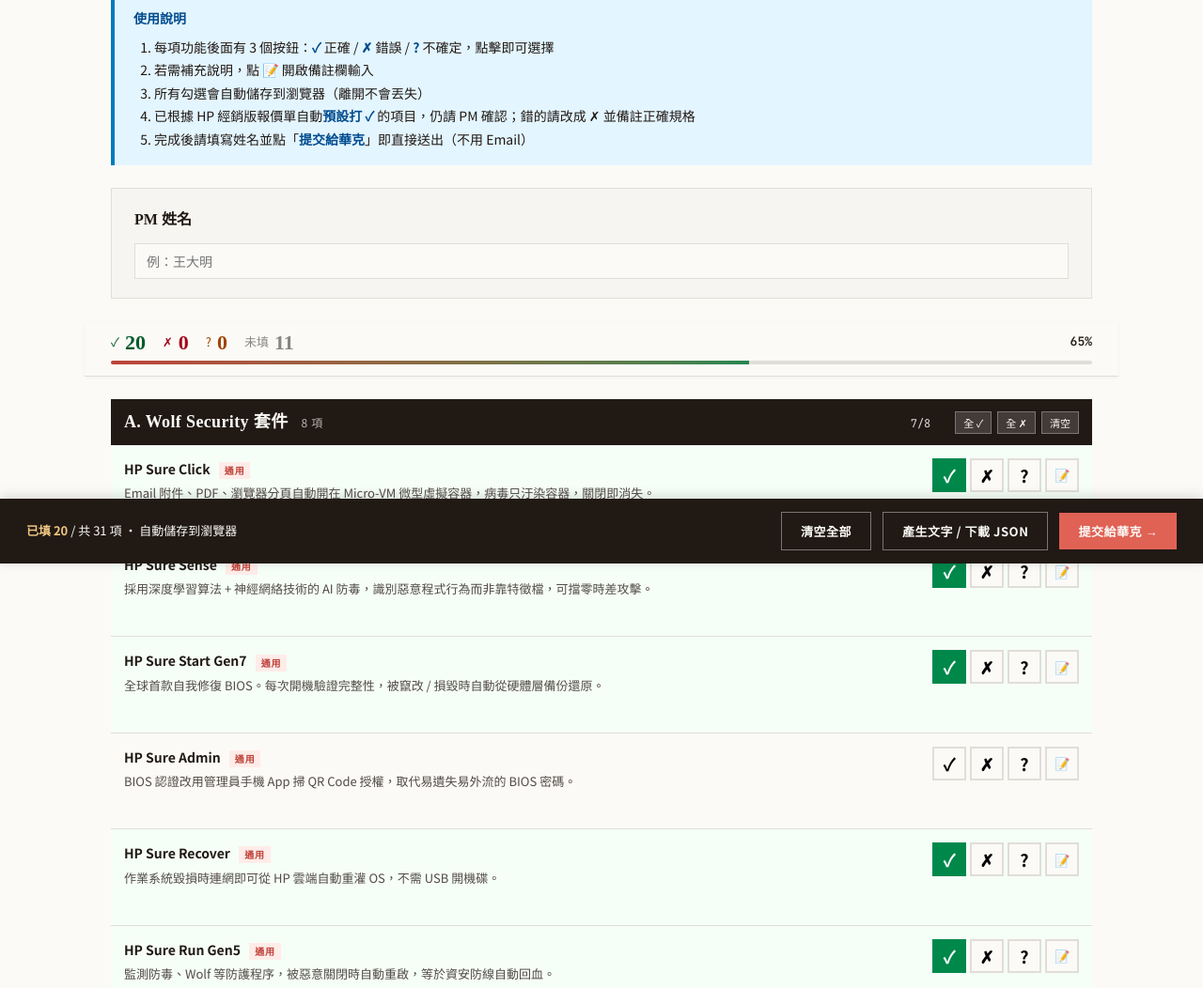
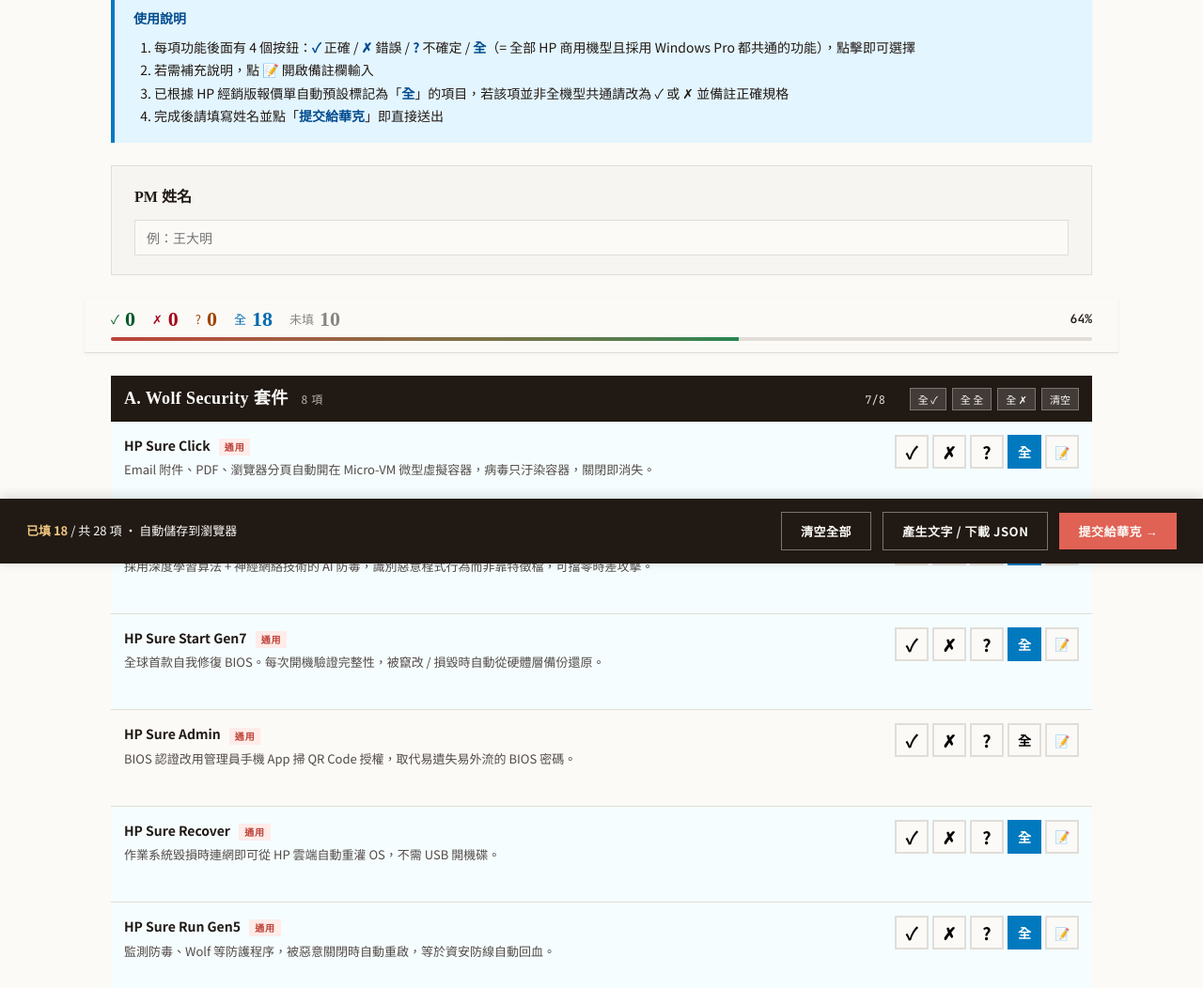
Before and after one commit to s88074g10/product-research, a plain HTML site: page research/hp-elitebook-8-pm-check.html in a window 1280 px wide. Shown: the part 200-1252 px from the top of the page at 94% size. Drawn offline with Linux system fonts and the light colour scheme.

Commit message:
feat(pm-check): 新增「全」選項+簡答題FAQ，刪除F擴充支援，預設改全機型共通

```diff
--- a/research/hp-elitebook-8-pm-check.html
+++ b/research/hp-elitebook-8-pm-check.html
@@ -60,6 +60,7 @@
   .progress-stats .stat.v { color:oklch(0.4 0.12 155); }
   .progress-stats .stat.x { color:oklch(0.45 0.18 25); }
   .progress-stats .stat.q { color:oklch(0.5 0.15 55); }
+  .progress-stats .stat.a { color:oklch(0.5 0.15 240); }
   .progress-stats .stat.todo { color:var(--ink-muted); }
   .progress-stats .pct { margin-left:auto; font-family:'JetBrains Mono',monospace; font-weight:600; color:var(--ink); }
   .progress-fill { height:4px; background:var(--line); margin-top:8px; border-radius:2px; overflow:hidden; }
@@ -83,6 +84,7 @@
   .item.checked-v { background:oklch(0.99 0.012 155); }
   .item.checked-x { background:oklch(0.99 0.012 25); }
   .item.checked-q { background:oklch(0.99 0.012 55); }
+  .item.checked-a { background:oklch(0.99 0.012 240); }
   .item-content h4 { font-size:14px; font-weight:700; color:var(--ink); margin-bottom:4px; }
   .item-content h4 .tag { display:inline-block; padding:1px 6px; background:var(--brand-soft); color:var(--brand); font-size:10px; font-weight:600; margin-left:6px; letter-spacing:0.08em; vertical-align:middle; }
   .item-content p { font-size:13px; color:var(--ink-soft); line-height:1.65; }
@@ -96,6 +98,8 @@
   .check-btn.active.v { background:oklch(0.55 0.14 155); border-color:oklch(0.55 0.14 155); color:white; }
   .check-btn.active.x { background:oklch(0.55 0.2 25); border-color:oklch(0.55 0.2 25); color:white; }
   .check-btn.active.q { background:oklch(0.6 0.18 55); border-color:oklch(0.6 0.18 55); color:white; }
+  .check-btn.active.a { background:oklch(0.55 0.15 240); border-color:oklch(0.55 0.15 240); color:white; }
+  .check-btn.all-btn { font-size:14px; font-weight:700; }
   .check-btn.note-btn { font-size:13px; }
   .check-btn.note-btn.active { background:var(--ink); color:var(--paper); border-color:var(--ink); }
 
@@ -135,6 +139,17 @@
     .submit-bar button { width:100%; }
   }
 
+  /* FAQ 簡答題 */
+  .faq-block { margin-top:48px; padding:24px 24px 28px; background:var(--info-soft); border-left:4px solid var(--info); }
+  .faq-block h2 { font-family:'Noto Serif TC',serif; font-weight:700; font-size:20px; margin-bottom:6px; color:oklch(0.4 0.15 240); }
+  .faq-block .faq-intro { font-size:13px; color:var(--ink-soft); margin-bottom:18px; line-height:1.7; }
+  .faq-item { margin-bottom:18px; padding-bottom:18px; border-bottom:1px solid oklch(0.85 0.05 240 / 0.5); }
+  .faq-item:last-child { border-bottom:none; padding-bottom:0; margin-bottom:0; }
+  .faq-item .faq-q { font-size:14px; font-weight:700; color:var(--ink); margin-bottom:8px; line-height:1.6; }
+  .faq-item .faq-q .qnum { display:inline-block; background:var(--info); color:white; padding:2px 8px; font-size:11px; font-weight:700; margin-right:8px; font-family:'JetBrains Mono',monospace; }
+  .faq-item textarea { width:100%; padding:10px 12px; font-family:inherit; font-size:13px; border:1px solid var(--line); background:var(--paper); resize:vertical; min-height:80px; line-height:1.6; }
+  .faq-item textarea:focus { outline:none; border-color:var(--info); }
+
   @media print {
     .progress-bar, .submit-bar { display:none; }
     .check-btn { width:28px; height:28px; font-size:14px; }
@@ -159,11 +174,10 @@
 <div class="intro">
   <b>使用說明</b>
   <ol style="margin-top:6px;">
-    <li>每項功能後面有 3 個按鈕：<b>✓</b> 正確 / <b>✗</b> 錯誤 / <b>?</b> 不確定，點擊即可選擇</li>
+    <li>每項功能後面有 4 個按鈕：<b>✓</b> 正確 / <b>✗</b> 錯誤 / <b>?</b> 不確定 / <b>全</b>（= 全部 HP 商用機型且採用 Windows Pro 都共通的功能），點擊即可選擇</li>
     <li>若需補充說明，點 <b>📝</b> 開啟備註欄輸入</li>
-    <li>所有勾選會自動儲存到瀏覽器（離開不會丟失）</li>
-    <li>已根據 HP 經銷版報價單自動<b>預設打 ✓</b> 的項目，仍請 PM 確認；錯的請改成 ✗ 並備註正確規格</li>
-    <li>完成後請填寫姓名並點「<b>提交給華克</b>」即直接送出（不用 Email）</li>
+    <li>已根據 HP 經銷版報價單自動預設標記為「<b>全</b>」的項目，若該項並非全機型共通請改為 ✓ 或 ✗ 並備註正確規格</li>
+    <li>完成後請填寫姓名並點「<b>提交給華克</b>」即直接送出</li>
   </ol>
 </div>
 
@@ -179,6 +193,7 @@
     <span class="stat v">✓ <span class="num" id="cnt-v">0</span></span>
     <span class="stat x">✗ <span class="num" id="cnt-x">0</span></span>
     <span class="stat q">? <span class="num" id="cnt-q">0</span></span>
+    <span class="stat a">全 <span class="num" id="cnt-a">0</span></span>
     <span class="stat todo">未填 <span class="num" id="cnt-todo">0</span></span>
     <span class="pct" id="pct">0%</span>
   </div>
@@ -187,6 +202,9 @@
 
 <!-- 內容由 JS 渲染 -->
 <div id="content"></div>
+
+<!-- 簡答題（由 JS 渲染） -->
+<div id="faq-section"></div>
 
 </div>
 
@@ -226,14 +244,14 @@ const SPEC_DATA = [
     subtitle: "8 項",
     tag: "通用",
     sub: [
-      { name: "HP Sure Click", desc: "Email 附件、PDF、瀏覽器分頁自動開在 Micro-VM 微型虛擬容器，病毒只汙染容器，關閉即消失。", default: "v" },
-      { name: "HP Sure Sense", desc: "採用深度學習算法 + 神經網絡技術的 AI 防毒，識別惡意程式行為而非靠特徵檔，可擋零時差攻擊。", default: "v" },
-      { name: "HP Sure Start Gen7", desc: "全球首款自我修復 BIOS。每次開機驗證完整性，被竄改 / 損毀時自動從硬體層備份還原。", default: "v" },
+      { name: "HP Sure Click", desc: "Email 附件、PDF、瀏覽器分頁自動開在 Micro-VM 微型虛擬容器，病毒只汙染容器，關閉即消失。", default: "a" },
+      { name: "HP Sure Sense", desc: "採用深度學習算法 + 神經網絡技術的 AI 防毒，識別惡意程式行為而非靠特徵檔，可擋零時差攻擊。", default: "a" },
+      { name: "HP Sure Start Gen7", desc: "全球首款自我修復 BIOS。每次開機驗證完整性，被竄改 / 損毀時自動從硬體層備份還原。", default: "a" },
       { name: "HP Sure Admin", desc: "BIOS 認證改用管理員手機 App 掃 QR Code 授權，取代易遺失易外流的 BIOS 密碼。" },
-      { name: "HP Sure Recover", desc: "作業系統毀損時連網即可從 HP 雲端自動重灌 OS，不需 USB 開機碟。", default: "v" },
-      { name: "HP Sure Run Gen5", desc: "監測防毒、Wolf 等防護程序，被惡意關閉時自動重啟，等於資安防線自動回血。", default: "v" },
-      { name: "HP Tamper Lock", desc: "機殼開啟偵測。偵測到拆機（防 TPM 探測 / DMA 攻擊 / 快閃記憶體替換）即觸發鎖機。", default: "v" },
-      { name: "HP Client Security Manager Gen7", desc: "Wolf 套件中央控制台，整合管理上述所有 Sure 系列功能與資安政策。", default: "v" }
+      { name: "HP Sure Recover", desc: "作業系統毀損時連網即可從 HP 雲端自動重灌 OS，不需 USB 開機碟。", default: "a" },
+      { name: "HP Sure Run Gen5", desc: "監測防毒、Wolf 等防護程序，被惡意關閉時自動重啟，等於資安防線自動回血。", default: "a" },
+      { name: "HP Tamper Lock", desc: "機殼開啟偵測。偵測到拆機（防 TPM 探測 / DMA 攻擊 / 快閃記憶體替換）即觸發鎖機。", default: "a" },
+      { name: "HP Client Security Manager Gen7", desc: "Wolf 套件中央控制台，整合管理上述所有 Sure 系列功能與資安政策。", default: "a" }
     ]
   },
   {
@@ -242,10 +260,10 @@ const SPEC_DATA = [
     tag: "通用",
     sub: [
       { name: "HP BIOSphere", desc: "BIOS 層級防火牆框架，整合 Sure Start / DriveLock / Secure Boot。" },
-      { name: "HP DriveLock + 自動 DriveLock", desc: "SSD 整顆硬體層加密，配合 BIOS 密碼雙鎖，遺失也讀不出資料。", default: "v" },
-      { name: "HP Secure Erase / Disk Sanitizer", desc: "BIOS 內建工具，可徹底清除整顆 SSD（NIST 標準），筆電報廢前使用。", default: "v" },
-      { name: "HP Spare Key", desc: "Windows 密碼遺忘救援機制，避免員工忘記密碼時整台送修。", default: "v" },
-      { name: "TPM 2.0（Common Criteria EAL4+）", desc: "獨立安全晶片，符合國際資安認證 EAL4+ 級別。", default: "v" }
+      { name: "HP DriveLock + 自動 DriveLock", desc: "SSD 整顆硬體層加密，配合 BIOS 密碼雙鎖，遺失也讀不出資料。", default: "a" },
+      { name: "HP Secure Erase / Disk Sanitizer", desc: "BIOS 內建工具，可徹底清除整顆 SSD（NIST 標準），筆電報廢前使用。", default: "a" },
+      { name: "HP Spare Key", desc: "Windows 密碼遺忘救援機制，避免員工忘記密碼時整台送修。", default: "a" },
+      { name: "TPM 2.0（Common Criteria EAL4+）", desc: "獨立安全晶片，符合國際資安認證 EAL4+ 級別。", default: "a" }
     ]
   },
   {
@@ -274,35 +292,31 @@ const SPEC_DATA = [
     subtitle: "4 項",
     tag: "通用",
     sub: [
-      { name: "DuraKeys 超耐磨鍵盤", desc: "高耐磨漆面、等間距鍵盤設計。", default: "v" },
-      { name: "防潑水背光鍵盤", desc: "鍵盤防潑水設計，含 LED 背光。", default: "v" },
-      { name: "協同合作鍵盤", desc: "含 Copilot 鍵、隱私按鍵、視訊功能鍵等專為視訊會議優化的鍵位。", default: "v" },
-      { name: "Clickpad 玻璃觸控板", desc: "化學蝕刻表面玻璃觸控板，支援微軟手勢。", default: "v" }
+      { name: "DuraKeys 超耐磨鍵盤", desc: "高耐磨漆面、等間距鍵盤設計。", default: "a" },
+      { name: "防潑水背光鍵盤", desc: "鍵盤防潑水設計，含 LED 背光。", default: "a" },
+      { name: "協同合作鍵盤", desc: "含 Copilot 鍵、隱私按鍵、視訊功能鍵等專為視訊會議優化的鍵位。", default: "a" },
+      { name: "Clickpad 玻璃觸控板", desc: "化學蝕刻表面玻璃觸控板，支援微軟手勢。", default: "a" }
     ]
   },
   {
-    cat: "F. 擴充支援",
-    subtitle: "3 項",
-    tag: "通用",
-    sub: [
-      { name: "支援 HP USB-C / Thunderbolt Dock 系列", desc: "可搭配 HP 原廠擴充基座。", default: "v" },
-      { name: "HP USB-C Notebook Power Bank", desc: "支援 HP USB-C 行動電源充電。" },
-      { name: "外接 DVD-RW（選購）", desc: "支援 HP Mobile USB DVDRW 外接光碟機。", default: "v" }
-    ]
-  },
-  {
-    cat: "G. 商用品質",
+    cat: "F. 商用品質",
     subtitle: "4 項",
     tag: "通用",
     sub: [
-      { name: "3/3/3 全球有限保固", desc: "三年原廠保固（含全球有限保固）。", default: "v" },
-      { name: "Windows 11 Pro（非家用版）", desc: "預載 Win 11 Pro 商用版。", default: "v" },
-      { name: "Intel vPro 平台支援", desc: "IT 遠端管理平台支援（Ultra 7-256V 機型才有，Ultra 5-226V/228V 無）。", default: "v" },
+      { name: "3/3/3 全球有限保固", desc: "三年原廠保固（含全球有限保固）。", default: "a" },
+      { name: "Windows 11 Pro（非家用版）", desc: "預載 Win 11 Pro 商用版。", default: "a" },
+      { name: "Intel vPro 平台支援", desc: "IT 遠端管理平台支援（Ultra 7-256V 機型才有，Ultra 5-226V/228V 無）。", default: "a" },
       { name: "HP Privacy Camera Shutter", desc: "鏡頭實體護窗，物理層阻擋偷拍。" }
     ]
   }
 ];
 
+
+// ============== 簡答題資料 ==============
+const FAQ_DATA = [
+  { id: 'vpro', q: 'Intel vPro 平台支援 → 有哪些機型支援？是否是企業的重要參考指標？' },
+  { id: 'tamper', q: 'HP Tamper Lock → 改機時有需要特別注意的地方嗎？' }
+];
 
 // ============== State ==============
 const STORAGE_KEY = 'hp_elitebook_pm_check_v1';
@@ -343,6 +357,7 @@ function render() {
       <span class="cat-stat" id="cat-stat-${catIdx}"></span>
       <div class="quick-actions">
         <button onclick="quickFill(${catIdx}, 'v')">全 ✓</button>
+        <button onclick="quickFill(${catIdx}, 'a')">全 全</button>
         <button onclick="quickFill(${catIdx}, 'x')">全 ✗</button>
         <button onclick="quickFill(${catIdx}, null)">清空</button>
       </div>
@@ -373,6 +388,7 @@ function render() {
           <button class="check-btn ${cur.value==='v'?'active v':''}" onclick="setValue(${catIdx},${subIdx},'v')" title="正確">✓</button>
           <button class="check-btn ${cur.value==='x'?'active x':''}" onclick="setValue(${catIdx},${subIdx},'x')" title="錯誤">✗</button>
           <button class="check-btn ${cur.value==='q'?'active q':''}" onclick="setValue(${catIdx},${subIdx},'q')" title="不確定">?</button>
+          <button class="check-btn all-btn ${cur.value==='a'?'active a':''}" onclick="setValue(${catIdx},${subIdx},'a')" title="全部 HP 商用 + Win Pro 共通">全</button>
           <button class="check-btn note-btn ${cur.comment?'active':''}" onclick="toggleComment(${catIdx},${subIdx})" title="備註">📝</button>
         </div>
       `;
@@ -381,6 +397,9 @@ function render() {
 
     root.appendChild(catEl);
   });
+
+  // FAQ 簡答題渲染
+  renderFAQ();
 
   // 載入 PM 姓名
   const nameEl = document.getElementById('pm-name');
@@ -393,6 +412,32 @@ function render() {
   updateStats();
 }
 
+function renderFAQ() {
+  const root = document.getElementById('faq-section');
+  if (!root) return;
+  let html = `
+    <div class="faq-block">
+      <h2>簡答題</h2>
+      <p class="faq-intro">以下幾項若能協助解答，對於業務介紹很有幫助，再麻煩協助。</p>
+  `;
+  FAQ_DATA.forEach((f, i) => {
+    const ans = state['faq_'+f.id] || '';
+    html += `
+      <div class="faq-item">
+        <div class="faq-q"><span class="qnum">Q${i+1}</span>${f.q}</div>
+        <textarea placeholder="請填寫..." onchange="updateFAQ('${f.id}', this.value)">${ans}</textarea>
+      </div>
+    `;
+  });
+  html += '</div>';
+  root.innerHTML = html;
+}
+
+function updateFAQ(id, val) {
+  state['faq_'+id] = val;
+  saveState();
+}
+
 function setValue(catIdx, subIdx, val) {
   const key = itemKey(catIdx, subIdx);
   state[key] = state[key] || {};
@@ -401,19 +446,19 @@ function setValue(catIdx, subIdx, val) {
   saveState();
 
   const itemEl = document.getElementById('item-'+key);
-  itemEl.classList.remove('checked-v','checked-x','checked-q');
+  itemEl.classList.remove('checked-v','checked-x','checked-q','checked-a');
   if (state[key].value) itemEl.classList.add('checked-'+state[key].value);
   itemEl.querySelectorAll('.check-btn').forEach(btn => {
-    btn.classList.remove('active','v','x','q');
+    btn.classList.remove('active','v','x','q','a');
   });
-  ['v','x','q'].forEach((v,i) => {
+  ['v','x','q','a'].forEach((v,i) => {
     if (state[key].value === v) {
       const btn = itemEl.querySelectorAll('.check-btn')[i];
       btn.classList.add('active', v);
     }
   });
   if (state[key].comment) {
-    itemEl.querySelectorAll('.check-btn')[3].classList.add('active');
+    itemEl.querySelectorAll('.check-btn')[4].classList.add('active');
   }
   updateStats();
 }
@@ -445,26 +490,28 @@ function quickFill(catIdx, val) {
 }
 
 function updateStats() {
-  let v=0, x=0, q=0;
+  let v=0, x=0, q=0, a=0;
   SPEC_DATA.forEach((cat, catIdx) => {
-    let cv=0, cx=0, cq=0, ct=0;
+    let cv=0, cx=0, cq=0, ca=0, ct=0;
     cat.sub.forEach((_, subIdx) => {
       ct++;
       const val = state[itemKey(catIdx,subIdx)]?.value;
       if (val==='v') { v++; cv++; }
       else if (val==='x') { x++; cx++; }
       else if (val==='q') { q++; cq++; }
+      else if (val==='a') { a++; ca++; }
     });
     const stat = document.getElementById('cat-stat-'+catIdx);
-    if (stat) stat.textContent = `${cv+cx+cq}/${ct}`;
+    if (stat) stat.textContent = `${cv+cx+cq+ca}/${ct}`;
   });
-  const done = v+x+q;
+  const done = v+x+q+a;
   const todo = totalItems - done;
   const pct = totalItems ? Math.round(done/totalItems*100) : 0;
 
   document.getElementById('cnt-v').textContent = v;
   document.getElementById('cnt-x').textContent = x;
   document.getElementById('cnt-q').textContent = q;
+  document.getElementById('cnt-a').textContent = a;
   document.getElementById('cnt-todo').textContent = todo;
   document.getElementById('pct').textContent = pct + '%';
   document.getElementById('progress-fill').style.width = pct + '%';
@@ -485,8 +532,8 @@ function buildExport() {
     name: state.__pm_name || '(未填)'
   };
 
-  const result = { pm, reportId: 'hp-elitebook-8', date: new Date().toISOString().slice(0,10), items: [] };
-  let v=0, x=0, q=0, todo=0;
+  const result = { pm, reportId: 'hp-elitebook-8', date: new Date().toISOString().slice(0,10), items: [], faq: [] };
+  let v=0, x=0, q=0, a=0, todo=0;
 
   SPEC_DATA.forEach((cat, catIdx) => {
     cat.sub.forEach((item, subIdx) => {
@@ -501,10 +548,14 @@ function buildExport() {
       if (cur.value === 'v') v++;
       else if (cur.value === 'x') x++;
       else if (cur.value === 'q') q++;
+      else if (cur.value === 'a') a++;
       else todo++;
     });
   });
-  result.summary = { v, x, q, todo, total: totalItems };
+  result.summary = { v, x, q, a, todo, total: totalItems };
+  FAQ_DATA.forEach(f => {
+    result.faq.push({ id: f.id, question: f.q, answer: (state['faq_'+f.id]||'').trim() });
+  });
   return result;
 }
 
@@ -513,7 +564,7 @@ function buildText(data) {
   lines.push('=== EliteBook 8 G1i 規格核對表 · PM 回覆 ===');
   lines.push(`PM: ${data.pm.name}`);
   lines.push(`日期: ${data.date}`);
-  lines.push(`統計: ✓正確 ${data.summary.v} / ✗錯誤 ${data.summary.x} / ?不確定 ${data.summary.q} / 未填 ${data.summary.todo}`);
+  lines.push(`統計: ✓正確 ${data.summary.v} / ✗錯誤 ${data.summary.x} / ?不確定 ${data.summary.q} / 全機型共通 ${data.summary.a} / 未填 ${data.summary.todo}`);
   lines.push('');
 
   // 只列「需要關注」的 = 錯誤、不確定、有備註
@@ -530,7 +581,7 @@ function buildText(data) {
         lines.push(`【${it.category}】`);
         curCat = it.category;
       }
-      const symbol = it.verdict === 'v' ? '✓' : it.verdict === 'x' ? '✗' : it.verdict === 'q' ? '?' : '·';
+      const symbol = it.verdict === 'v' ? '✓' : it.verdict === 'x' ? '✗' : it.verdict === 'q' ? '?' : it.verdict === 'a' ? '全' : '·';
       lines.push(`${symbol} ${it.feature}`);
       if (it.comment) lines.push(`   備註: ${it.comment}`);
     });
@@ -545,9 +596,19 @@ function buildText(data) {
       lines.push(`【${it.category}】`);
       curCat = it.category;
     }
-    const symbol = it.verdict === 'v' ? '✓' : it.verdict === 'x' ? '✗' : it.verdict === 'q' ? '?' : '·';
+    const symbol = it.verdict === 'v' ? '✓' : it.verdict === 'x' ? '✗' : it.verdict === 'q' ? '?' : it.verdict === 'a' ? '全' : '·';
     lines.push(`  ${symbol} ${it.feature}${it.comment ? ' — '+it.comment : ''}`);
   });
+
+  if (data.faq && data.faq.length) {
+    lines.push('');
+    lines.push('=== 簡答題 ===');
+    data.faq.forEach((f, i) => {
+      lines.push('');
+      lines.push(`Q${i+1}. ${f.question}`);
+      lines.push(`A: ${f.answer || '(未填)'}`);
+    });
+  }
 
   return lines.join('\n');
 }
```
